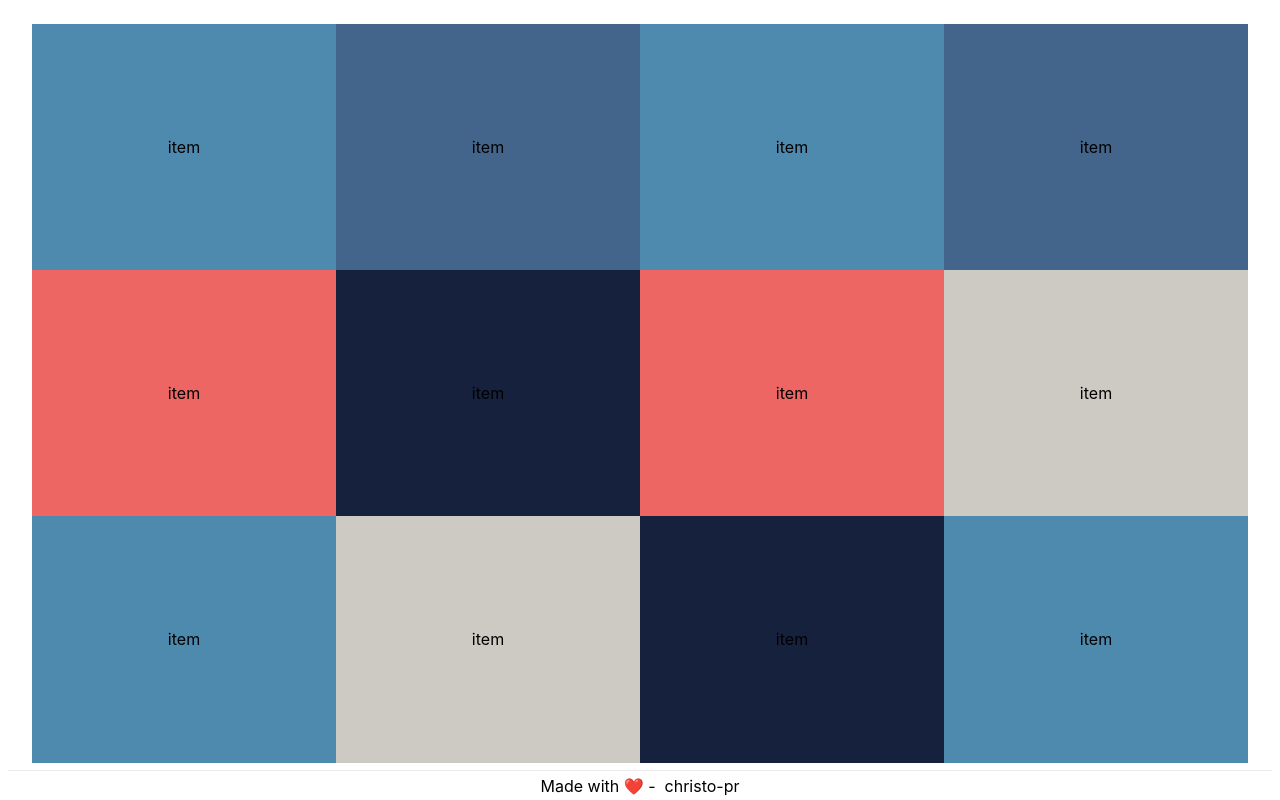
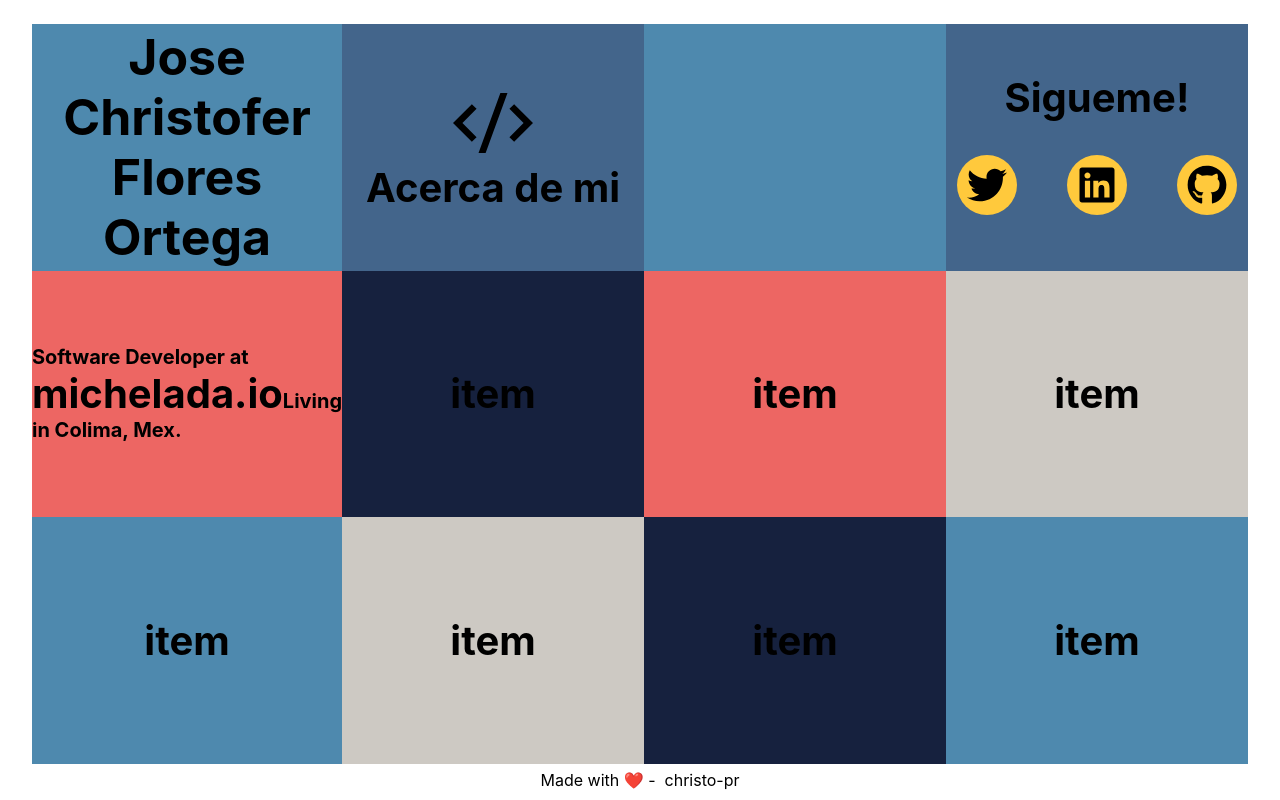
Before and after one commit to christo-pr/christopr.me, a Next.js app: page / in a window 1280 px wide. Built offline with nearby package versions, Linux system fonts and the light colour scheme.

Commit message:
Bit more work about myself

```diff
--- a/components/Christopr.js
+++ b/components/Christopr.js
@@ -1,15 +1,40 @@
 import React from "react"
+import Link from "next/link"
+import { FaRegUserCircle as UserIcon } from "react-icons/fa"
+import { RiCodeSSlashLine as AboutIcon } from "react-icons/ri"
 
-import styles from "../styles/Christopr.module.css"
+import styles from "styles/Christopr.module.css"
+import MySocials from "components/MySocials"
 
 export default function Christopr(props) {
   return (
     <div className={styles["christopr-grid"]}>
-      <div>item</div>
-      <div>item</div>
-      <div>item</div>
-      <div>item</div>
-      <div>item</div>
+      <div>
+        <UserIcon size={80} />
+        <h1>Jose Christofer Flores Ortega</h1>
+      </div>
+      <div>
+        <AboutIcon size={80} />
+        <Link href="/about">Acerca de mi</Link>
+      </div>
+      <div></div>
+      <div>
+        <h2>Sigueme!</h2>
+        <MySocials />
+      </div>
+      <div>
+        <p>
+          Software Developer at{" "}
+          <a
+            href="https://michelada.io"
+            target="_blank"
+            rel="noopener noreferrer"
+          >
+            michelada.io
+          </a>
+          Living in Colima, Mex.
+        </p>
+      </div>
       <div>item</div>
       <div>item</div>
       <div>item</div>
--- /dev/null
+++ b/components/MySocials.js
@@ -0,0 +1,22 @@
+import React from "react"
+import {
+  FaTwitter as Twitter,
+  FaLinkedin as Linkedin,
+  FaGithub as Github,
+} from "react-icons/fa"
+
+export default function MySocials(props) {
+  return (
+    <ul>
+      <li>
+        <Twitter />
+      </li>
+      <li>
+        <Linkedin />
+      </li>
+      <li>
+        <Github />
+      </li>
+    </ul>
+  )
+}
--- /dev/null
+++ b/jsconfig.json
@@ -0,0 +1,5 @@
+{
+  "compilerOptions": {
+    "baseUrl": "."
+  }
+}
--- a/package.json
+++ b/package.json
@@ -11,6 +11,6 @@
     "next": "10.0.1",
     "react": "17.0.1",
     "react-dom": "17.0.1",
-    "styled-components": "^5.2.1"
+    "react-icons": "^3.11.0"
   }
 }
--- a/pages/_app.js
+++ b/pages/_app.js
@@ -1,4 +1,4 @@
-import '../styles/globals.css'
+import "styles/globals.css"
 
 function MyApp({ Component, pageProps }) {
   return <Component {...pageProps} />
--- a/pages/index.js
+++ b/pages/index.js
@@ -1,8 +1,8 @@
 import Head from "next/head"
 
-import styles from "../styles/Home.module.css"
-import Footer from "../components/Footer"
-import Christopr from "../components/Christopr"
+import styles from "styles/Home.module.css"
+import Footer from "components/Footer"
+import Christopr from "components/Christopr"
 
 export default function Home() {
   return (
--- a/styles/Christopr.module.css
+++ b/styles/Christopr.module.css
@@ -2,13 +2,28 @@
   width: 100%;
   display: grid;
   grid-template-columns: repeat(4, 1fr);
-  grid-template-rows: repeat(3, 33%);
+  grid-template-rows: repeat(3, 33.5%);
   gap: 0;
+}
+
+.christopr-grid * {
+  font-size: 40px;
+  font-weight: bold;
+}
+
+.christopr-grid p {
+  font-size: 20px;
+}
+
+.christopr-grid h1 {
+  font-size: 50px;
+  text-align: center;
 }
 
 .christopr-grid div {
   margin: 0;
   display: flex;
+  flex-direction: column;
   align-items: center;
   justify-content: center;
 }
@@ -49,3 +64,23 @@
 .christopr-grid div:nth-child(12) {
   background: var(--color-1);
 }
+
+.christopr-grid ul {
+  display: flex;
+  margin-top: 0;
+  list-style: none;
+  padding: 0;
+  gap: 50px;
+}
+.christopr-grid ul li {
+  background: var(--color-6);
+  border-radius: 50%;
+  padding: 10px;
+  height: 60px;
+  width: 60px;
+  cursor: pointer;
+  transition: 0.3s;
+}
+.christopr-grid ul li:hover {
+  box-shadow: 0 0 5px var(--color-6);
+}
--- a/styles/Footer.module.css
+++ b/styles/Footer.module.css
@@ -1,10 +1,10 @@
 .footer {
   width: 100%;
   height: 30px;
-  border-top: 1px solid #eaeaea;
   display: flex;
   justify-content: center;
   align-items: center;
+  padding: 20px 0;
 }
 
 .footer img {
```
Also changed, not shown: 1 other file (tests, documents, lock files or other folders).
